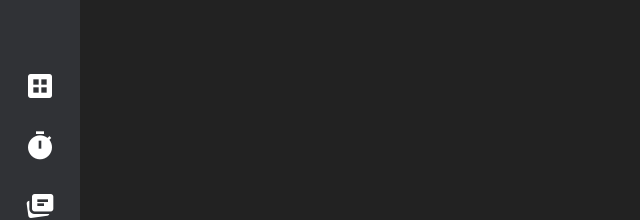
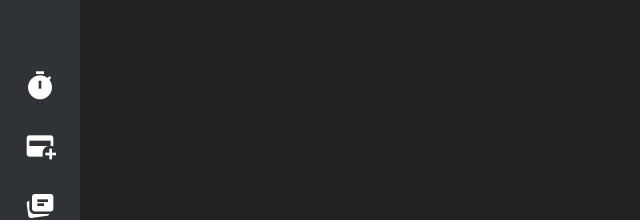
Before and after one commit to 18barbers2/gostudycards, a React (Vite) app in the folder frontend/: page / in a window 1280 px wide. Shown: the part 222-442 px from the top of the page, without its empty margins (0-640 px from the left). Built offline with nearby package versions, Linux system fonts and the light colour scheme.

Commit message:
style: updated the icons for navbar

```diff
--- a/frontend/src/components/NavBar.tsx
+++ b/frontend/src/components/NavBar.tsx
@@ -9,12 +9,12 @@
             <ul>
                 <li>
                     <Link to={'/'}>
-                        <span className="material-symbols-outlined">dataset</span>
+                        <span className="material-symbols-outlined">timer</span>
                     </Link>
                 </li>
                 <li>
                     <Link to={'/add-card'}>
-                        <span className="material-symbols-outlined">timer</span>
+                        <span className="material-symbols-outlined">add_card</span>
                     </Link>
                 </li>
                 <li>
```
